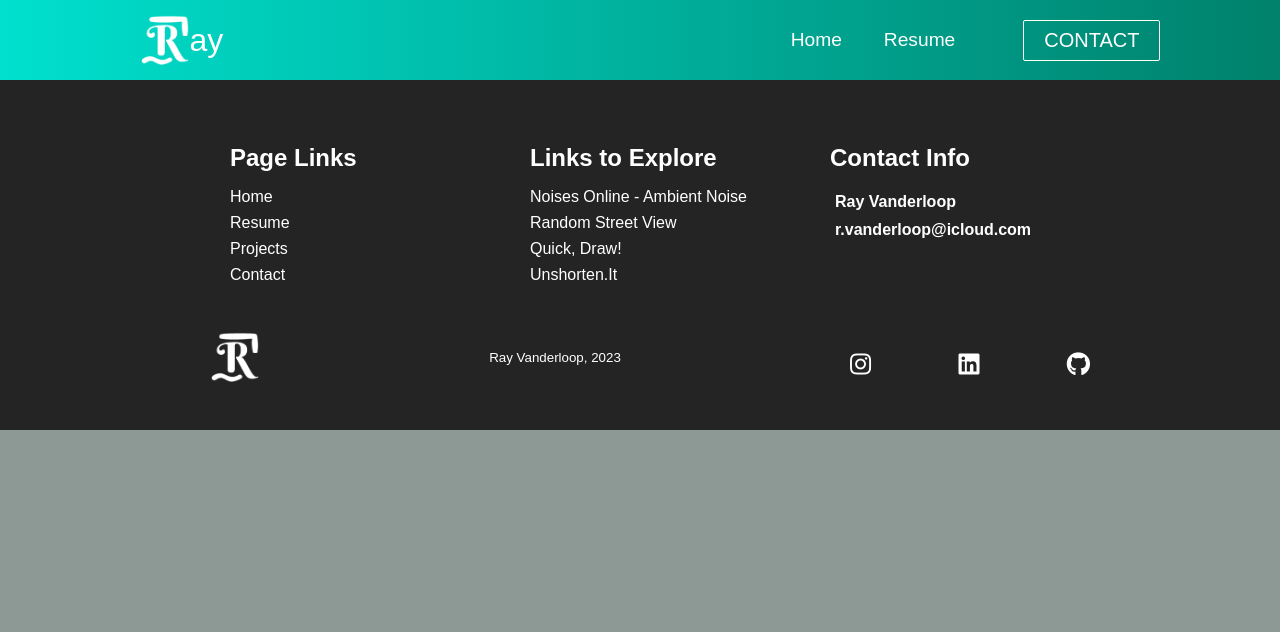
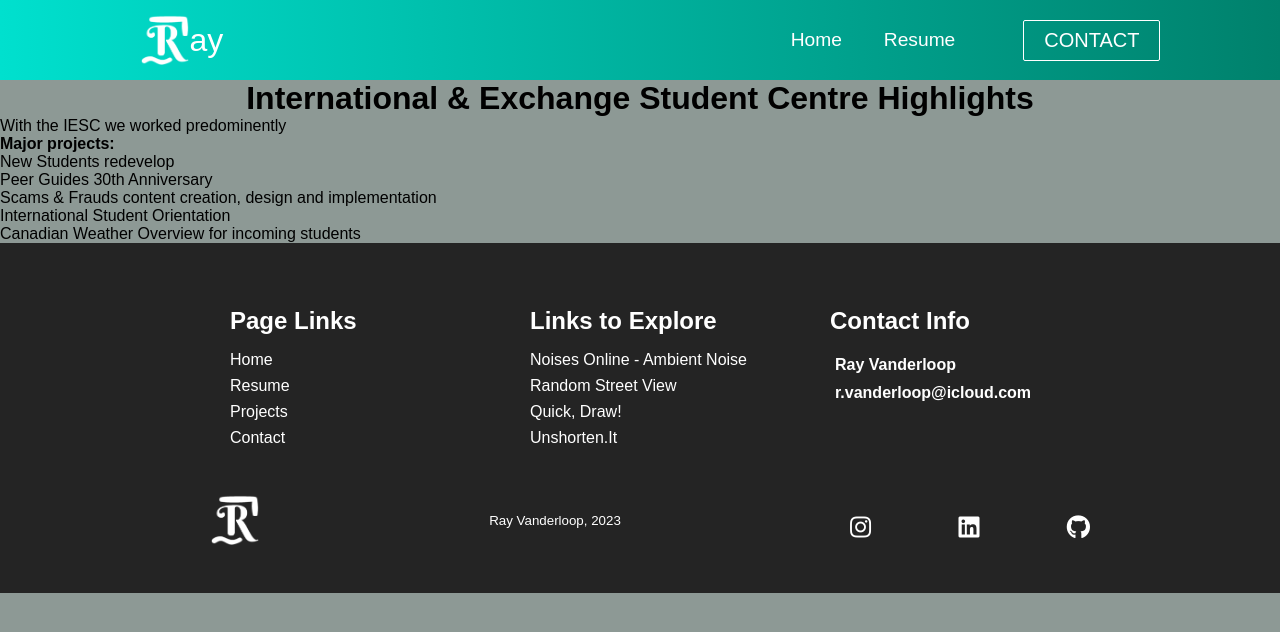
Before and after one commit to rachel-vanderloop/React-Website, a React (Create React App) app: page /iesc in a window 1280 px wide. Shown: the top 632 px of the page. Built offline with nearby package versions, Linux system fonts and the light colour scheme.

Commit message:
added project pages for IESC and WI

```diff
--- a/src/App.js
+++ b/src/App.js
@@ -5,6 +5,10 @@ import Resume from './components/pages/Resume';
 import Projects from './components/pages/Projects';
 import Contact from './components/pages/Contact';
 import Updates from './components/pages/Updates';
+import WI from './components/pages/projects/Western_Int';
+import IESC from './components/pages/projects/IESC';
+
+
 import { BrowserRouter as Router, Switch, Route } from 'react-router-dom';
 import './App.css';
 import Footer from './components/Footer';
@@ -26,6 +30,9 @@ function App() {
           <Route path='/projects' exact component={ Projects }/>
           <Route path='/contact' exact component={ Contact }/>
           <Route path='/updates' exact component={ Updates }/>
+
+          <Route path='/western_int' exact component={ WI }/>
+          <Route path='/iesc' exact component={ IESC }/>
         </Switch>
         <Footer/>
       </Router>
--- a/src/components/Cards.js
+++ b/src/components/Cards.js
@@ -12,20 +12,20 @@ function Cards() {
                     <ul className='cards__items'>
                         <CardItem
                         src='images/rainbow-cloud.jpg'
-                        text='Western International - Ukraine Microsite'
+                        text='Western International highlights'
                         label='Projects'
-                        to={{pathname: "https://unshorten.it"}}
+                        path='/western_int'
                         />
                         <CardItem
                         src='images/world-img.jpg'
-                        text='IESC - Peer Guide 30th Anniversary'
-                        label='Personal'
-                        path='/projects'
+                        text='International &amp; Exchange Student Centre highlights'
+                        label='Projects'
+                        path='/iesc'
                         />
                         <CardItem
                         src='images/meandkitty.jpg'
-                        text='Kitty loves to help me with school'
-                        label='Personal'
+                        text='Western Heads East highlights'
+                        label='Projects'
                         path='/projects'
                         />
                     </ul>
--- /dev/null
+++ b/src/components/pages/projects/IESC.js
@@ -0,0 +1,21 @@
+import React from 'react';
+import './IESC.css';
+
+function IESC() {
+    return (
+        <div>
+            <h1>International &amp; Exchange Student Centre Highlights</h1>
+            <p>With the IESC we worked predominently </p>
+            <h4>Major projects: </h4>
+            <ul>
+                <li>New Students redevelop</li>
+                <li>Peer Guides 30th Anniversary</li>
+                <li>Scams &amp; Frauds content creation, design and implementation</li>
+                <li>International Student Orientation</li>
+                <li>Canadian Weather Overview for incoming students</li>
+            </ul>
+        </div>
+    )
+}
+
+export default IESC;
--- /dev/null
+++ b/src/components/pages/projects/Western_Int.js
@@ -0,0 +1,14 @@
+import React from 'react';
+import './Western_Int.css';
+
+function Western_Int() {
+    return (
+        <div>
+            <h1>Western International Highlights</h1>
+            <p>My work with Western International mainly encompassed page updates for major projects the department needed to share with the internal Western community as well as our international audiences.</p>
+            <p>Main project: Ukraine microsite - for students/researchers from Ukraine looking to escape the war through study and resesarch at Western.</p>
+        </div>
+    )
+}
+
+export default Western_Int;
```
Also changed, not shown: src/components/pages/projects/IESC.css (added), src/components/pages/projects/Western_Int.css (added).
